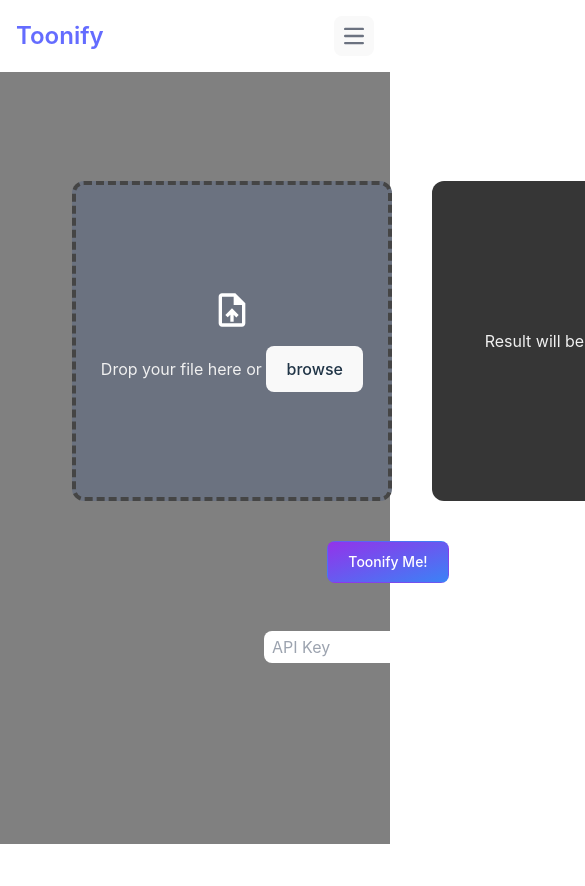
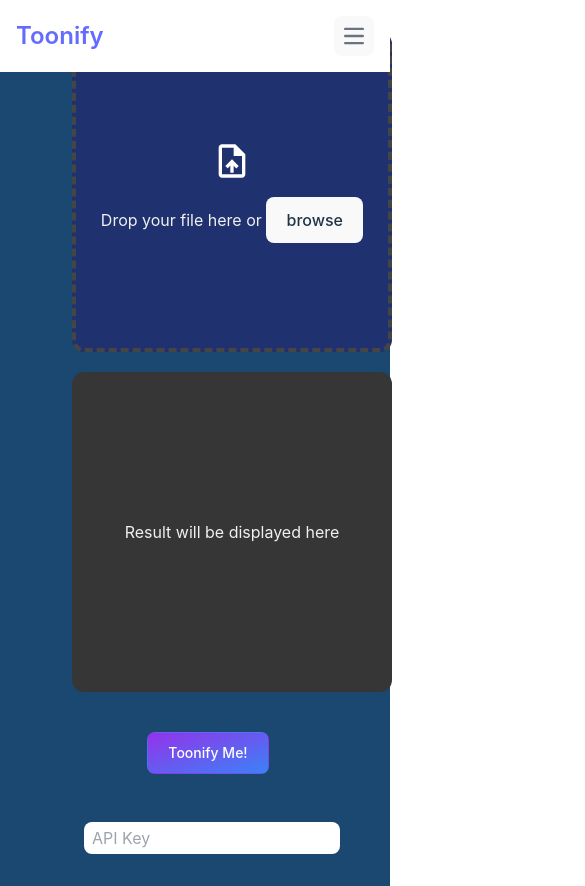
Before and after one commit to Buyachaka/Toonify-AI-React-Typescript, a React (Vite) app: page / in a window 390 px wide. Shown: the top 886 px of the page, 585 px wide, since content can reach past the window. Before the commit the page ends 844 px from the top, so only its background shows below. Built offline with nearby package versions, Linux system fonts and the light colour scheme.

Commit message:
Pushing menu fix

```diff
--- a/src/components/fileInput/index.tsx
+++ b/src/components/fileInput/index.tsx
@@ -16,7 +16,7 @@ export default function FileInput({ onInputChange, imageUploaded, onDrop }: File
 
   return (
     <div
-      className="flex bg-gray-500 justify-center items-center flex-col gap-4 border-[#454545] border-4 border-dashed ml-10  md:h-96 md:w-96 h-80 w-80 rounded-xl"
+      className="flex bg-[#1F316F] justify-center items-center flex-col gap-4 border-[#454545] border-4 border-dashed ml-10 mb-5 md:mb-0 md:h-96 md:w-96 h-80 w-80 rounded-xl"
       onDrop={onDrop}
       onDragOver={(event) => event.preventDefault()}
     >
@@ -36,7 +36,7 @@ export default function FileInput({ onInputChange, imageUploaded, onDrop }: File
           </div>
         </>
       ) : (
-        <img className="h-full w-full" src={imageUploaded}></img>
+        <img className="max-h-full max-w-full" src={imageUploaded}></img>
       )}
       <input
         ref={uploadFile}
--- a/src/features/Toonify/index.tsx
+++ b/src/features/Toonify/index.tsx
@@ -62,7 +62,7 @@ export default function Toonify() {
 
     return (
         <>
-            <div className="flex flex-row">
+            <div className="flex flex-col md:flex-row">
                 <FileInput onInputChange={handleFileChange} onDrop={handleDrop} imageUploaded={imageUploaded}/>
                 <ResultOutput/>
             </div>
--- a/src/index.css
+++ b/src/index.css
@@ -32,7 +32,7 @@ body {
   place-items: center;
   min-width: 320px;
   min-height: 100vh;
-  background-color: gray;
+  background-color: #1A4870;
 }
 
 h1 {
--- a/src/layouts/Base/index.tsx
+++ b/src/layouts/Base/index.tsx
@@ -7,7 +7,7 @@ export default function BaseLayout({children}: BaseLayoutProps) {
     return (
         <>
           <nav className="bg-white border-gray-200 dark:bg-gray-900 fixed top-0 w-full left-0">
-            <div className="max-w-screen-xl flex flex-wrap items-center justify-between mx-auto p-4">
+            <div className="w-full flex flex-wrap items-center justify-between  p-4">
               <a className="flex items-center space-x-3 rtl:space-x-reverse">
                 <span className="self-center text-2xl font-semibold whitespace-nowrap dark:text-white">Toonify</span>
               </a>
```
Also changed, not shown: src/assets/github-mark.svg.
